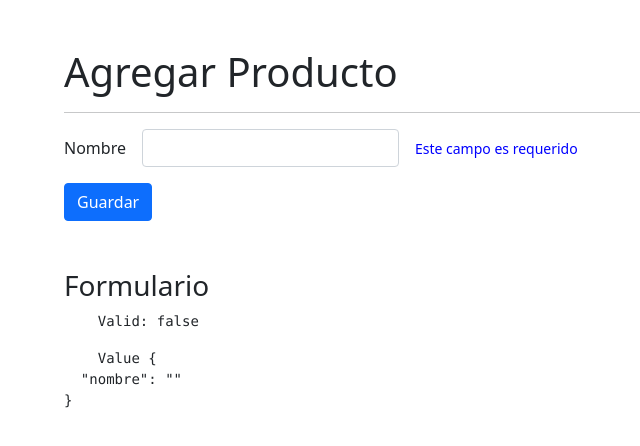
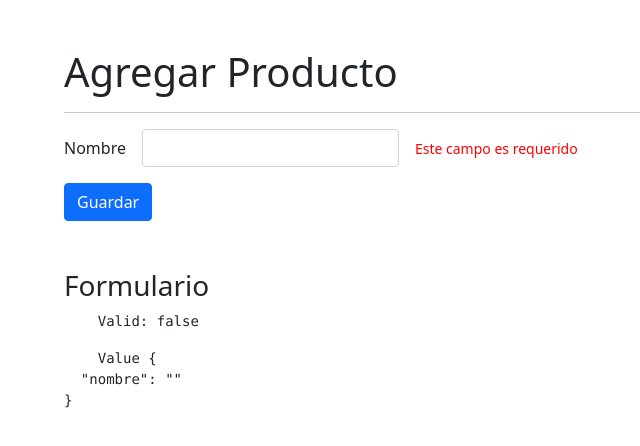
Before and after one commit to AlejandraMurilloL/angular-directivasApp, an Angular app: page /productos/agregar in a window 1280 px wide. Shown: the top 446 px of the page, without its empty margins (18-658 px from the left). Built offline with nearby package versions, Linux system fonts and the light colour scheme.

Commit message:
Se cambia el mensaje del span por medio de la directiva

```diff
--- a/src/app/productos/pages/agregar/agregar.component.html
+++ b/src/app/productos/pages/agregar/agregar.component.html
@@ -11,11 +11,9 @@
         </div>
         <div class="col-auto">
             <span
-                class="form-text"
                 *ngIf="tieneError('nombre')"
-                error-msg
-                color="blue">
-                Este campo es requerido</span>
+                error-msg >
+            </span>
         </div>
     </div>
 
--- a/src/app/shared/directives/error-msg.directive.ts
+++ b/src/app/shared/directives/error-msg.directive.ts
@@ -6,6 +6,7 @@ import { Directive, ElementRef, Input, OnInit } from '@angular/core';
 export class ErrorMsgDirective implements OnInit {
 
   @Input() color = 'red';
+  @Input() msg = 'Este campo es requerido';
 
   htmlElement: ElementRef<HTMLElement>;
 
@@ -15,9 +16,15 @@ export class ErrorMsgDirective implements OnInit {
 
   ngOnInit(): void {
     this.setColor();
+    this.setMsg();
   }
 
   setColor(): void {
     this.htmlElement.nativeElement.style.color = this.color;
+    this.htmlElement.nativeElement.classList.add('form-text');
+  }
+
+  setMsg(): void {
+    this.htmlElement.nativeElement.innerText = this.msg;
   }
 }
```
